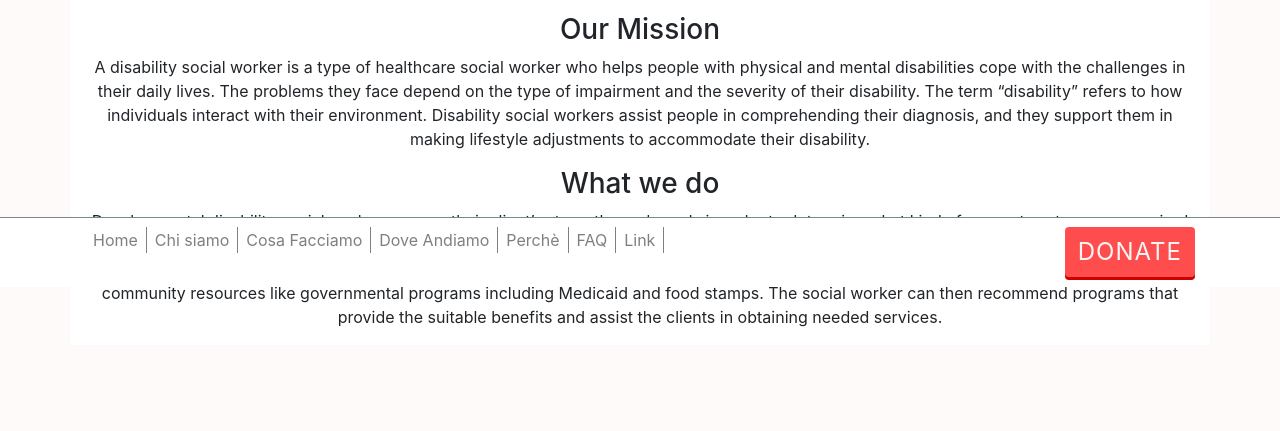
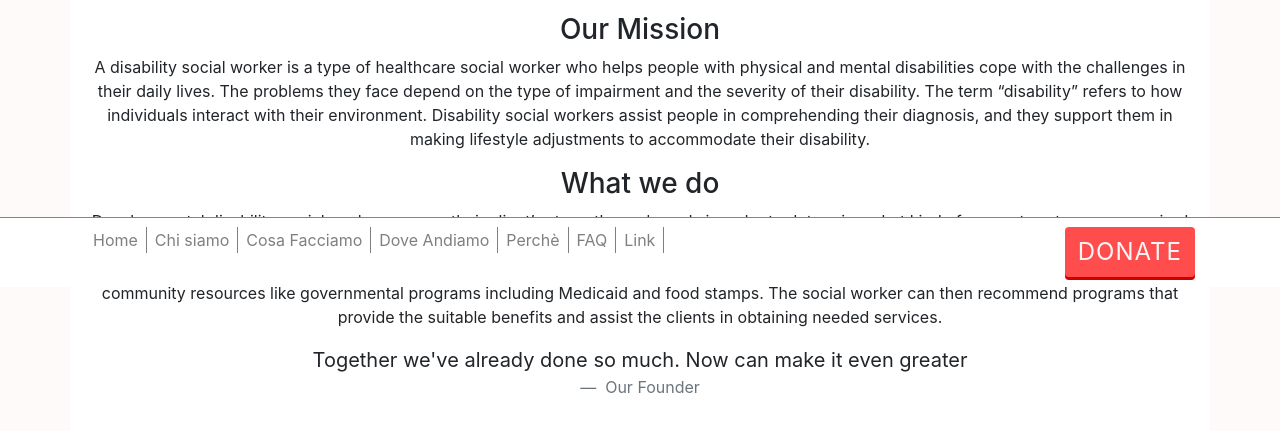
Before and after one commit to AlessandroCaste/BisicaCastellaniCataldo, a plain HTML site: page BCC_site/Who_we_Are.html in a window 1280 px wide. Shown: the part 513-944 px from the top of the page. Drawn offline with nearby package versions, Linux system fonts and the light colour scheme.

Commit message:
WhoWeAre with quote

```diff
--- a/BCC_site/Who_we_Are.html
+++ b/BCC_site/Who_we_Are.html
@@ -78,7 +78,7 @@
 
 <!-- L'immagine è ridimensionata ancora manualmente e questa cosa andrà rivista -->
 
-<div class="container body-content" align = "center" style = "width : 100%">
+<div class="container body-content" align = "center">
   <div class="row_buffer_big"></div>
   <div class="img_Container">
     <img src="images/WhoWeAre.jpg" class="img-fluid" alt="The team">
@@ -100,7 +100,12 @@
           </p>
 
 
-          <div class ="social">
+      <blockquote class="blockquote">
+        <p class="mb-0">Together we've already done so much. Now can make it even greater</p>
+        <footer class="blockquote-footer"> Our Founder </footer>
+      </blockquote>
+
+      <div class ="social" style = "margin-top:50px">
         <div class="a2a_kit a2a_kit_size_32 a2a_default_style">
           <a class="a2a_button_facebook" href="https://www.facebook.com"></a>
           <a class="a2a_button_twitter" href="https://www.twitter.com"></a>
@@ -111,6 +116,7 @@
         <script async src="https://static.addtoany.com/menu/page.js"></script>
       <!-- AddToAny END -->
       </div>
+
     </div>
   </div>
 
```
Also changed, not shown: BCC_site/WhoWeAre.png (deleted), BCC_site/Who_We_Are.css (line endings or trailing spaces). Lines whose indentation alone changed are shown as unchanged.
